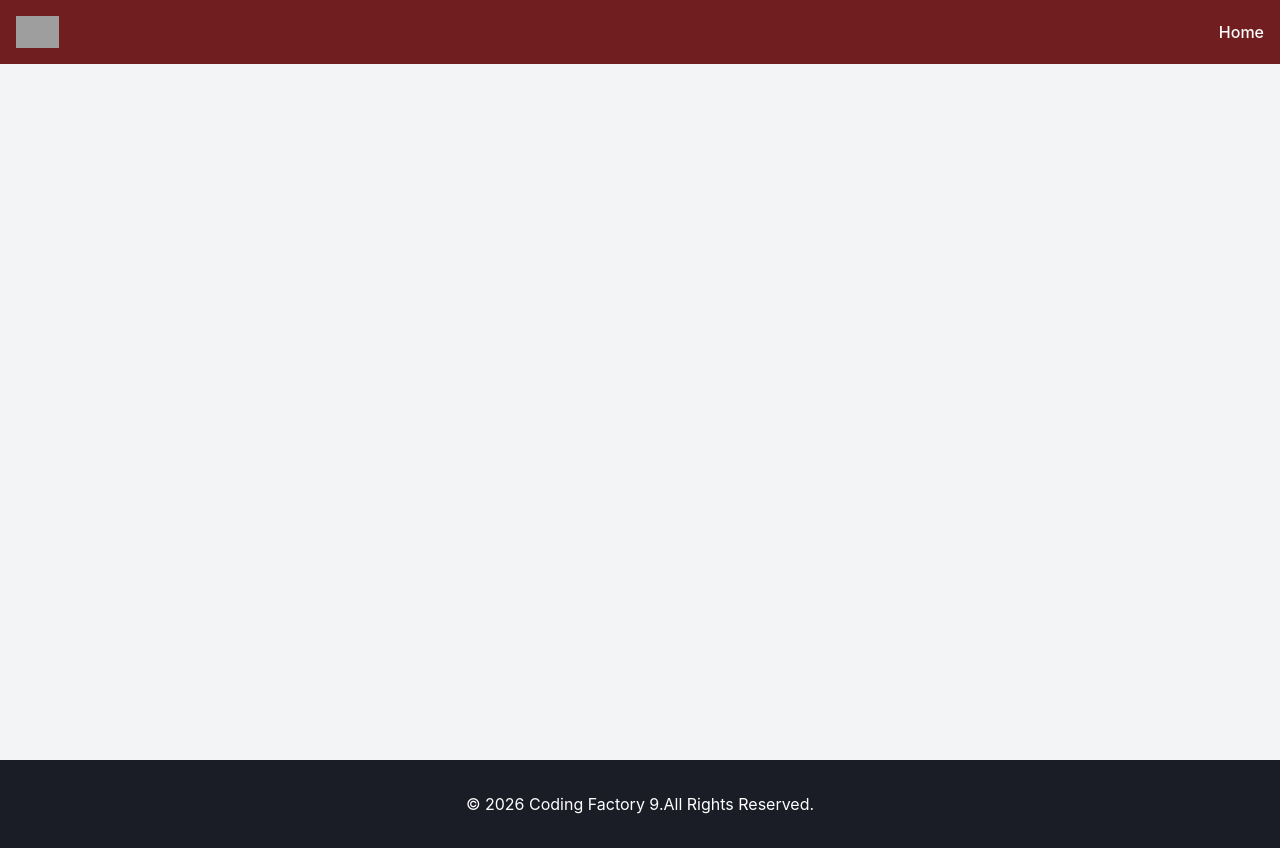
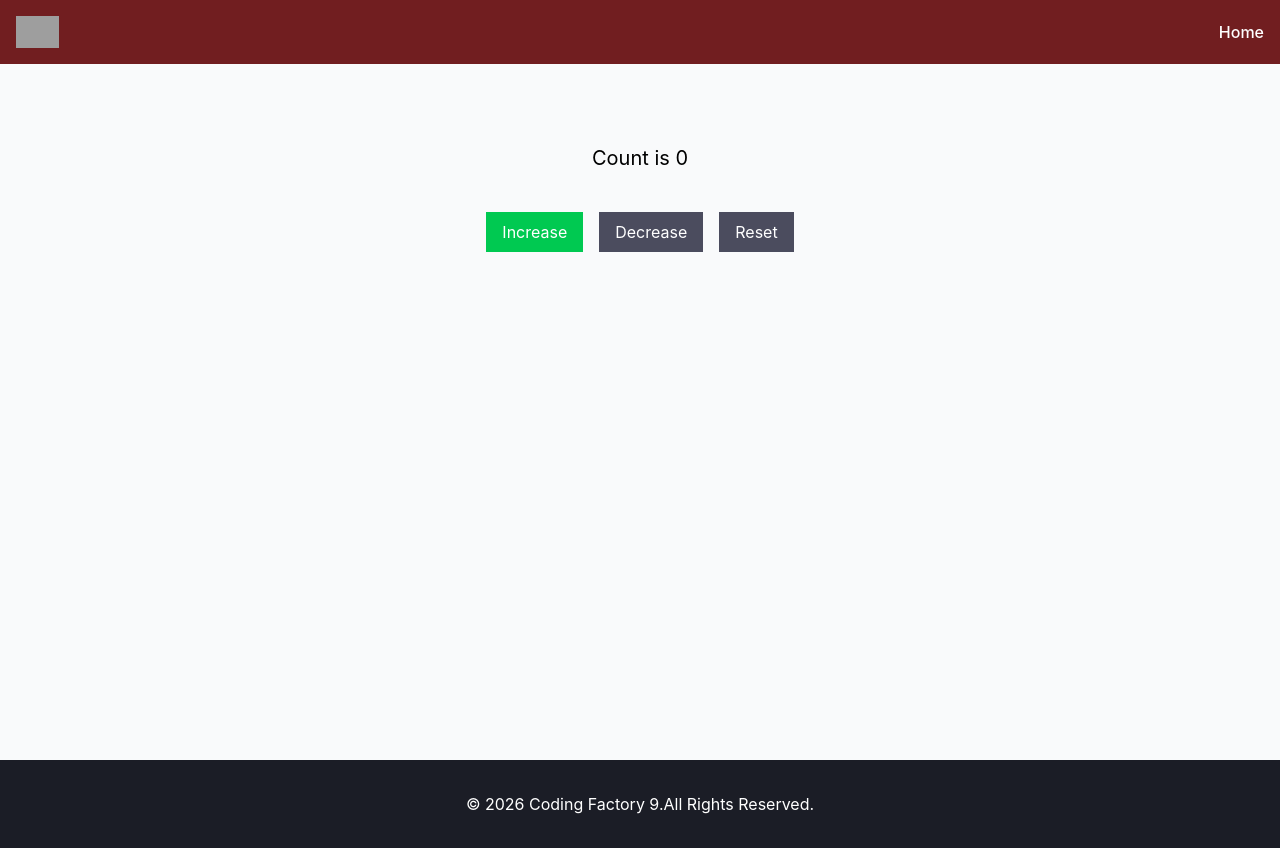
Before and after one commit to TimosPsy/cf9-react-app, a React (Vite) app: page / in a window 1280 px wide. Built offline with nearby package versions, Linux system fonts and the light colour scheme; grey boxes are pictures that could not be loaded.

Commit message:
feat: add Counter and CounterButton components

```diff
--- a/src/App.tsx
+++ b/src/App.tsx
@@ -33,6 +33,7 @@
 
 //import ArrowFunctionalComponentWithProps from "./components/LessonThree/ArrowFunctionalComponentWithProps.tsx";
  import Layout from "./components/Layout.tsx";
+ import Counter from "./components/LessonFour/Counter.tsx";
 
  function App() {
 
@@ -51,13 +52,14 @@
       {/*<ArrowFunctionalComponentWithProps title="Heading 1"/>*/}
 
 
-      <Layout addClasses="text-blue-700 bg-gray-100" >
+      <Layout addClasses="bg-gray-50" >
           {/*<ArrowFunctionalComponentWithProps*/}
           {/*    title="Second Title"*/}
           {/*    description="Lorem ipsum dolor sit amet, consectetur adipisicing elit. Accusamus aspernatur fugit, inventore odio quia quibusdam quis ratione rem."*/}
           {/*/>*/}
-          <p className="text-red-200">Lorem ipsum dolor sit amet, consectetur adipisicing elit. Autem dicta, in labore minima molestiae optio porro quae quidem quo sequi!</p>
-          <p>Lorem ipsum dolor sit amet, consectetur adipisicing elit. Ex, perferendis?</p>
+          {/*<p className="text-red-200">Lorem ipsum dolor sit amet, consectetur adipisicing elit. Autem dicta, in labore minima molestiae optio porro quae quidem quo sequi!</p>*/}
+          {/*<p>Lorem ipsum dolor sit amet, consectetur adipisicing elit. Ex, perferendis?</p>*/}
+          <Counter/>
       </Layout>
     </>
   )
--- a/src/components/Layout.tsx
+++ b/src/components/Layout.tsx
@@ -11,7 +11,7 @@
         <>
             <div className={addClasses}>
                 <Header/>
-                <main className="container mx-auto min-h-[95vh]">{children}</main>
+                <main className="container mx-auto min-h-[95vh] pt-36">{children}</main>
                 <Footer/>
             </div>
         </>
--- /dev/null
+++ b/src/components/LessonFour/Counter.tsx
@@ -0,0 +1,51 @@
+import {useState} from "react";
+import CounterButton from "./CounterButton.tsx";
+
+const Counter = () => {
+
+    const [counter, setCounter] = useState(0);
+
+    const  increaseCount = () => {
+        setCounter(counter + 1);
+    }
+
+    const  decreaseCount = () => {
+        if (counter > 0) {
+            setCounter(counter -1)
+        }
+    }
+
+    const  resetCount = () => {
+        setCounter(0);
+    }
+
+
+    return (
+        <>
+            <h1 className="text-center text-xl fond-bold"
+            >Count is {counter}</h1>
+           <div className="text-center pt-10 space-x-4">
+               <CounterButton
+                   addClasses="bg-green-500"
+                   onClick={increaseCount}
+                   label="Increase"
+               />
+
+               <CounterButton
+                   addClasses="bg-red-400"
+                   onClick={decreaseCount}
+                   label="Decrease"
+                   disabled = {counter === 0}
+               />
+
+               <CounterButton
+                   addClasses ="bg-cf-dark-red"
+                   onClick={resetCount}
+                   label="Reset"
+                   disabled={counter === 0}
+               />
+           </div>
+        </>
+    )
+}
+export default Counter;
--- /dev/null
+++ b/src/components/LessonFour/CounterButton.tsx
@@ -0,0 +1,22 @@
+type ButtonProps = {
+    label: string;
+    onClick: () => void;
+    disabled?: boolean;
+    addClasses?: string;
+}
+
+const CounterButton = (
+    {label, onClick, disabled = false, addClasses="bg-cf-dark-gray"}: ButtonProps) => {
+    return (
+        <>
+            <button
+            className={`disabled:bg-cf-gray text-white py-2 px-4 ${addClasses}`}
+            onClick={onClick}
+            disabled={disabled}
+            >
+                {label}
+            </button>
+        </>
+    )
+}
+export default CounterButton;
```
